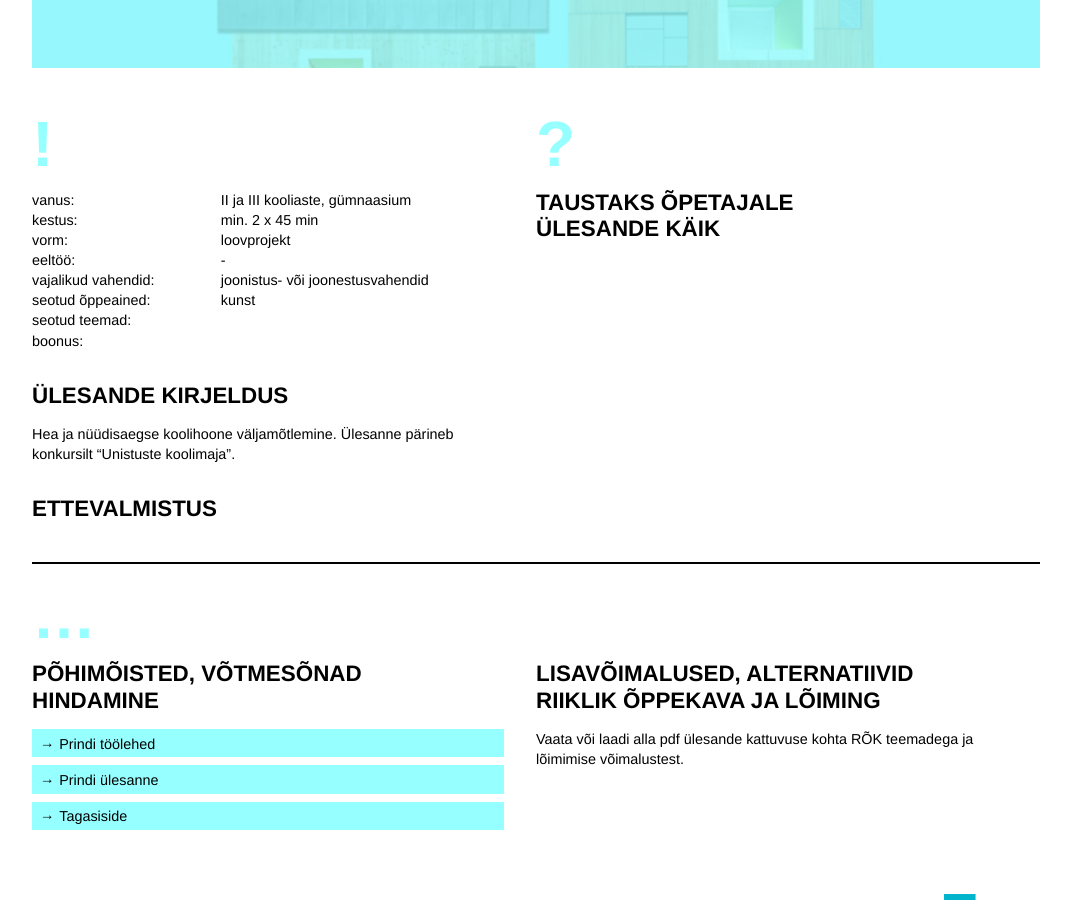
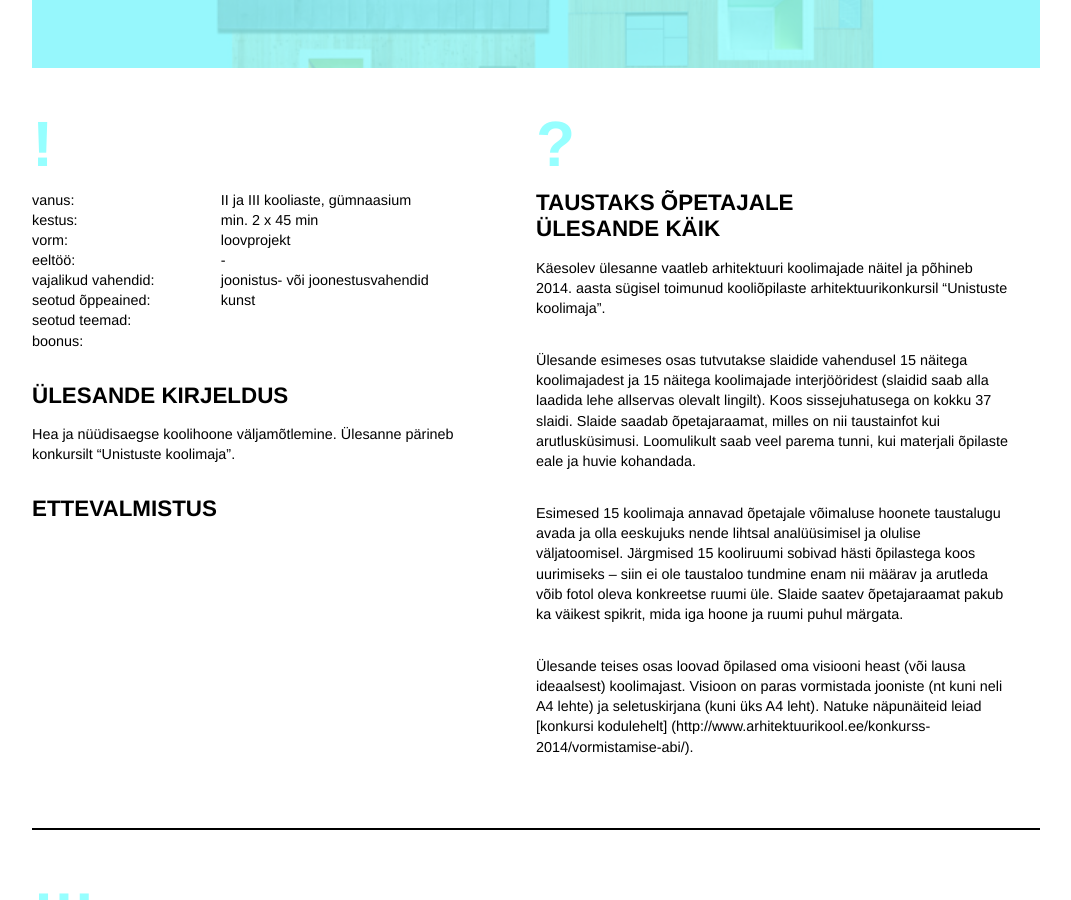
Before and after one commit to ruumiharidus/ruumiharidus.github.io, a Jekyll site: the page built from _posts/2015-11-20-unistuste-koolimaja.md, in a window 1280 px wide and 900 px high, scrolled down 726 px. Shown: the whole window, without its empty margins (104-1175 px from the left). Built offline with Jekyll 4.4.1, drawn with Linux system fonts in a browser that asks for light colours; nearby versions of some CDN libraries.

Commit message:
Updated 2015-11-20-unistuste-koolimaja.md

```diff
--- a/_posts/2015-11-20-unistuste-koolimaja.md
+++ b/_posts/2015-11-20-unistuste-koolimaja.md
@@ -35,7 +35,13 @@ Hea ja nüüdisaegse koolihoone väljamõtlemine. Ülesanne pärineb konkursilt
 
 
 #### Ülesande käik
+Käesolev ülesanne vaatleb arhitektuuri koolimajade näitel ja põhineb 2014. aasta sügisel toimunud kooliõpilaste arhitektuurikonkursil "Unistuste koolimaja".
 
+Ülesande esimeses osas tutvutakse slaidide vahendusel 15 näitega koolimajadest ja 15 näitega koolimajade interjööridest (slaidid saab alla laadida lehe allservas olevalt lingilt). Koos sissejuhatusega on kokku 37 slaidi. Slaide saadab õpetajaraamat, milles on nii taustainfot kui arutlusküsimusi. Loomulikult saab veel parema tunni, kui materjali õpilaste eale ja huvie kohandada.
+
+Esimesed 15 koolimaja annavad õpetajale võimaluse hoonete taustalugu avada ja olla eeskujuks nende lihtsal analüüsimisel ja olulise väljatoomisel. Järgmised 15 kooliruumi sobivad hästi õpilastega koos uurimiseks – siin ei ole taustaloo tundmine enam nii määrav ja arutleda võib fotol oleva konkreetse ruumi üle. Slaide saatev õpetajaraamat pakub ka väikest spikrit, mida iga hoone ja ruumi puhul märgata.
+
+Ülesande teises osas loovad õpilased oma visiooni heast (või lausa ideaalsest) koolimajast. Visioon on paras vormistada jooniste (nt kuni neli A4 lehte) ja seletuskirjana (kuni üks A4 leht). Natuke näpunäiteid leiad [konkursi kodulehelt] (http://www.arhitektuurikool.ee/konkurss-2014/vormistamise-abi/).
 
 </section>
 
```
